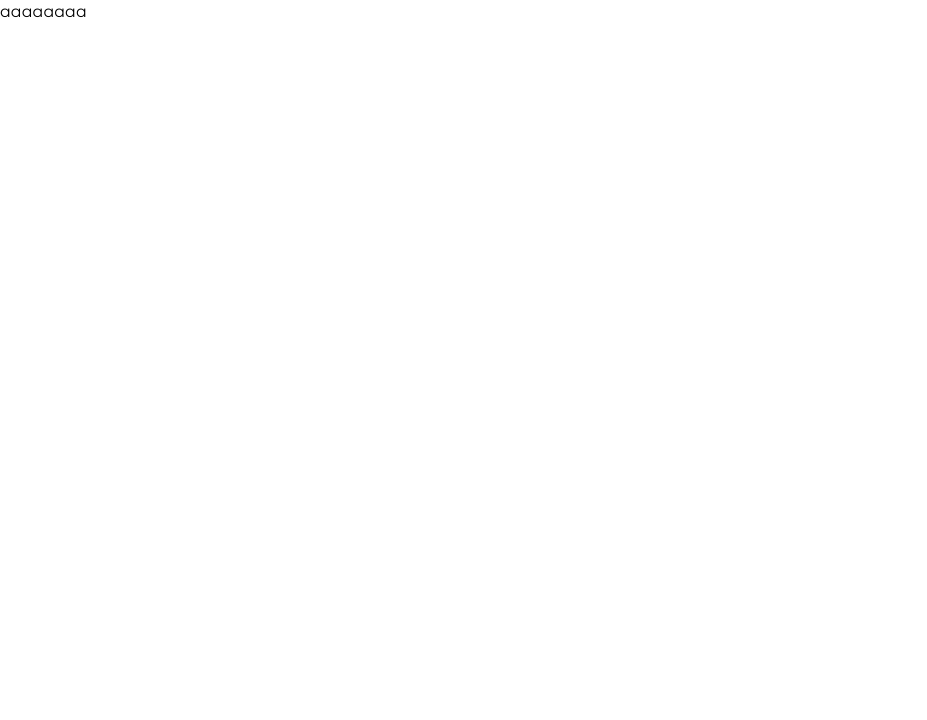
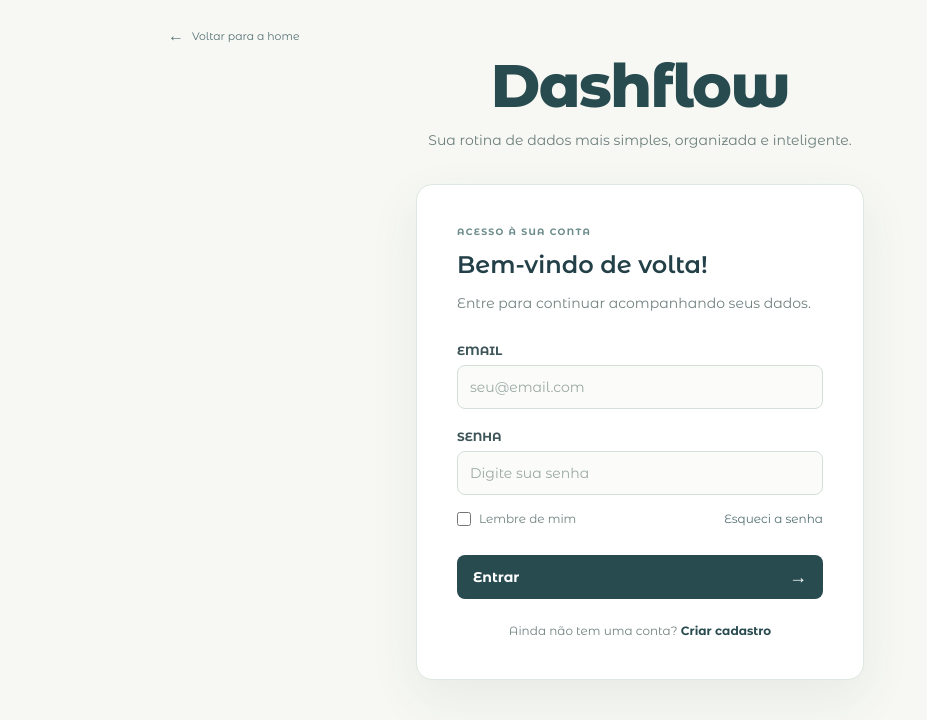
Before and after one commit to kauanzeraaa/dashflow, a Vue app in the folder frontend-vue/: page /login in a window 1280 px wide. Shown: the top 720 px of the page, without its empty margins (0-927 px from the left). Built offline with nearby package versions, Linux system fonts and the light colour scheme; a web font is replaced by a local one.

Commit message:
feat: redesign Login view with enhanced layout and functionality

```diff
--- a/frontend-vue/src/views/Login.vue
+++ b/frontend-vue/src/views/Login.vue
@@ -1,3 +1,47 @@
 <template>
-    <h1>aaaaaaaa</h1>
+    <main class="relative flex min-h-screen flex-col items-center overflow-hidden bg-[#f7f8f3] text-[#233f47]">
+        <section class="relative flex w-full max-w-5xl flex-col items-center px-6 pb-8 pt-14" aria-label="Dashflow">
+            <nav class="absolute left-6 right-6 top-6 z-10 flex items-center justify-between sm:left-10 sm:right-10">
+                <RouterLink class="inline-flex items-center gap-2 text-[0.68rem] text-[#557174] no-underline transition-colors hover:text-[#233f47]" to="/">
+                    <span class="text-base transition-transform duration-200 hover:-translate-x-1" aria-hidden="true">←</span>
+                    Voltar para a home
+                </RouterLink>
+            </nav>
+
+            <h1 class="mt-0 text-5xl font-extrabold tracking-tight text-[#284b50] sm:text-6xl">Dashflow</h1>
+            <p class="mt-3 max-w-md text-center text-sm leading-6 text-[#6c7e7d]">Sua rotina de dados mais simples, organizada e inteligente.</p>
+        </section>
+
+        <section class="flex w-full flex-1 items-start justify-center px-6 pb-12">
+            <form class="flex w-full max-w-md flex-col rounded-2xl border border-[#dfe7e1] bg-white p-7 shadow-[0_18px_50px_rgba(40,75,80,0.08)] sm:p-10" @submit.prevent="$router.push('/dashboard')">
+                <p class="mb-2.5 text-[0.58rem] font-bold tracking-[0.14em] text-[#6b8b8a]">ACESSO À SUA CONTA</p>
+                <h2 class="m-0 text-2xl font-semibold text-[#233f47]">Bem-vindo de volta!</h2>
+                <p class="mb-7 mt-2.5 text-sm leading-6 text-[#718281]">Entre para continuar acompanhando seus dados.</p>
+
+                <label class="mb-1.5 text-xs font-bold text-[#3d5558]" for="email">EMAIL</label>
+                <input id="email" class="mb-5 h-11 w-full rounded-lg border border-[#d4dfda] bg-[#fbfcf9] px-3 text-[#203941] outline-none placeholder:text-sm placeholder:text-[#9aa8a5] focus:border-[#638b89] focus:ring-2 focus:ring-[#638b89]/20" name="email" type="email" autocomplete="email" placeholder="seu@email.com" />
+
+                <label class="mb-1.5 text-xs font-bold text-[#3d5558]" for="password">SENHA</label>
+                <input id="password" class="h-11 w-full rounded-lg border border-[#d4dfda] bg-[#fbfcf9] px-3 text-[#203941] outline-none placeholder:text-sm placeholder:text-[#9aa8a5] focus:border-[#638b89] focus:ring-2 focus:ring-[#638b89]/20" name="password" type="password" autocomplete="current-password" placeholder="Digite sua senha" />
+
+                <div class="mt-4 flex items-center justify-between gap-3">
+                    <label class="flex cursor-pointer items-center gap-2 text-xs text-[#718281]" for="remember">
+                        <input id="remember" class="m-0 h-3.5 w-3.5 accent-[#638b89]" name="remember" type="checkbox" />
+                        <span>Lembre de mim</span>
+                    </label>
+                    <a class="text-xs text-[#557174] no-underline hover:text-[#233f47] hover:underline" href="#">Esqueci a senha</a>
+                </div>
+
+                <button class="mt-7 flex h-11 w-full items-center justify-between rounded-lg border-0 bg-[#284b50] px-4 text-sm font-bold text-white transition duration-200 hover:bg-[#1f3d42]" type="submit">
+                    Entrar
+                    <span class="text-lg" aria-hidden="true">→</span>
+                </button>
+
+                <p class="mt-6 text-center text-xs text-[#718281]">
+                    Ainda não tem uma conta?
+                    <RouterLink class="font-bold text-[#284b50] no-underline hover:underline" to="/register">Criar cadastro</RouterLink>
+                </p>
+            </form>
+        </section>
+    </main>
 </template>
```
